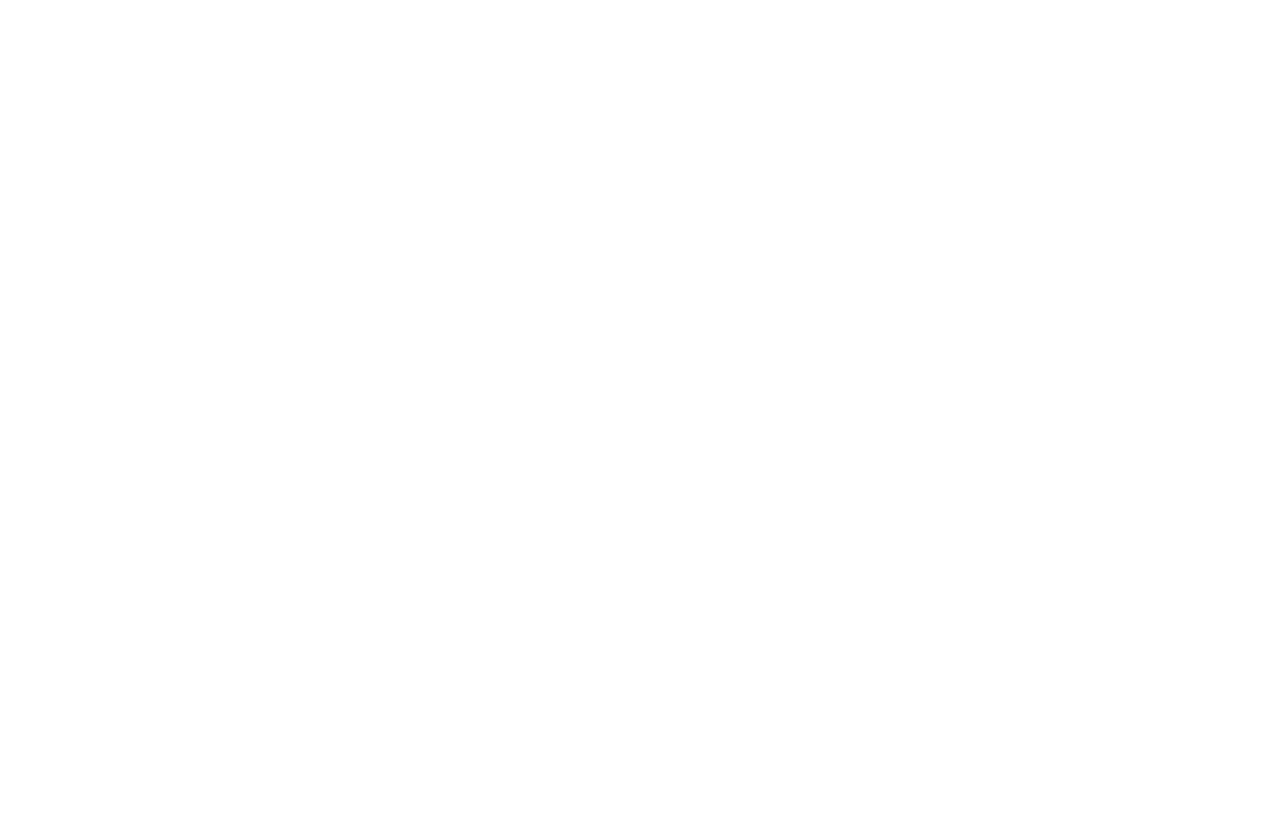
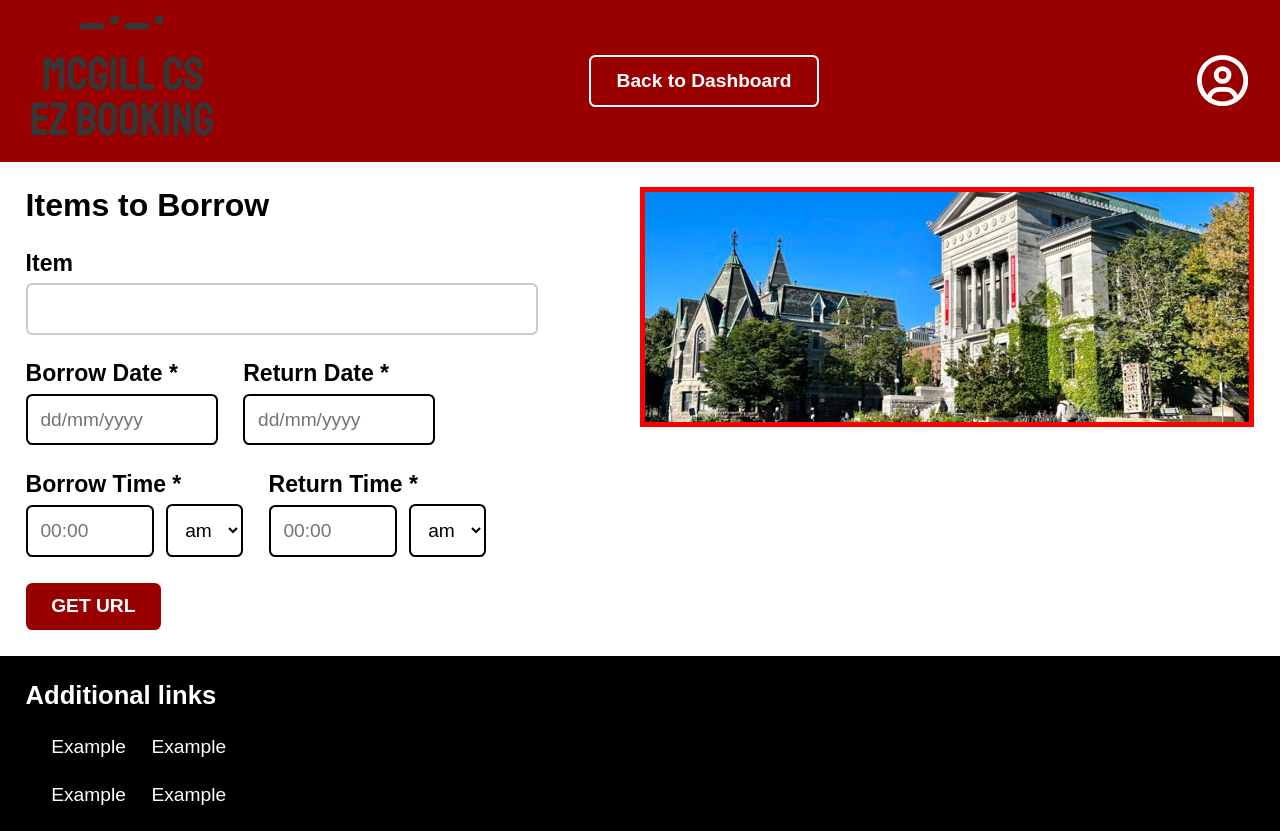
Before and after one commit to jalalk97/comp307-project, a React (Vite) app in the folder frontend/: page /create-borrow-meeting in a window 1280 px wide. Before the commit the page ends 800 px from the top, so only its background shows below. Built offline with nearby package versions, Linux system fonts and the light colour scheme.

Commit message:
Adding CreateBorrowMeeting, and modifs to CreateMeeting

```diff
--- a/frontend/src/App.jsx
+++ b/frontend/src/App.jsx
@@ -9,6 +9,7 @@ import CreateMeeting from "./components/CreateMeeting";
 import AlternateMeeting from "./components/AlternateMeeting";
 import RemoveMeeting from "./components/removeMeeting";
 import Availability from "./features/meeting/Availability";
+import CreateBorrowMeeting from "./components/CreateBorrowMeeting";
 
 function App() {
   //for testing purposes leave as is. Will implement protected routes later
@@ -24,6 +25,8 @@ function App() {
         <Route path="alternate-meeting" element={<AlternateMeeting />} />
         <Route path="availability" element={<Availability />} />
         <Route path="removeMeeting" element={<RemoveMeeting />} />
+        <Route path="create-borrow-meeting" element={<CreateBorrowMeeting />} />
+
       </Route>
     </Routes>
   );
--- /dev/null
+++ b/frontend/src/components/CreateBorrowMeeting.jsx
@@ -0,0 +1,337 @@
+import { useState } from "react";
+import { useNavigate } from "react-router-dom";
+import Logo from "../assests/logo2.png";
+import Home from "../assests/photo.jpg";
+import { FaRegCircleUser } from "react-icons/fa6";
+import { useSelector } from "react-redux";
+import { selectCurrentUser } from "../features/auth/authSlice";
+
+const CreateMeeting = () => {
+  const navigate = useNavigate();
+  const currentUser = useSelector(selectCurrentUser);
+
+  const [formData, setFormData] = useState({
+    startDate: "",
+    endDate: "",
+    startTime: "",
+    endTime: "",
+    multiple_people: false,
+    is_weekly: false,
+  });
+
+  const [generatedURL, setGeneratedURL] = useState("");
+
+  const handleInputChange = (e) => {
+    const { name, value } = e.target;
+    setFormData({ ...formData, [name]: value });
+  };
+
+  const handleSubmit = async () => {
+    const randomURL = `https://items-to-borrow.com/${Math.random()
+      .toString(36)
+      .substr(2, 9)}`;
+    setGeneratedURL(randomURL);
+
+    const meetingData = {
+      dateRange: {
+        startDate: formData.startDate,
+        endDate: formData.endDate,
+      },
+      timeRange: {
+        startTime: formData.startTime,
+        endTime: formData.endTime,
+      },
+      host: currentUser?.id,
+      multiple_people: formData.multiple_people,
+      is_weekly: formData.is_weekly,
+      url: randomURL,
+    };
+
+    try {
+      const response = await fetch("http://localhost:4000/borrow", {
+        method: "POST",
+        headers: {
+          "Content-Type": "application/json",
+        },
+        body: JSON.stringify(meetingData),
+      });
+
+      const data = await response.json();
+      console.log("Borrow request created:", data);
+      setGeneratedURL(data.url); // Update URL from response if needed
+    } catch (error) {
+      console.error("Error creating borrow request:", error);
+    }
+  };
+
+  return (
+    <div style={{ fontFamily: "Arial, sans-serif", fontSize: "1.5vw" }}>
+      <nav style={styles.navbar}>
+        <div style={styles.navLeft}>
+          <img
+            src={Logo}
+            alt="logo"
+            style={{ width: "15vw", height: "auto" }}
+          />
+        </div>
+        <div>
+          <button
+            style={styles.backButton}
+            onClick={() => navigate("/dashboard")}
+          >
+            Back to Dashboard
+          </button>
+        </div>
+        <div style={styles.navRight}>
+          <FaRegCircleUser style={{ color: "#fff", width: "4vw", height: "4vw" }} />
+        </div>
+      </nav>
+
+      <div style={styles.mainContainer}>
+        <div style={styles.leftPanel}>
+          <h1 style={{ marginBottom: "2vw", fontSize: "2.5vw" }}>Items to Borrow</h1>
+
+          <div style={{ marginBottom: "2vw" }}>
+            <h3 style={{ fontSize: "1.8vw", margin: 0 }}>Item</h3>
+            <input
+              name="item"
+              value={formData.item}
+              onChange={handleInputChange}
+              style={styles.input}
+              placeholder=""
+            />
+          </div>
+
+          <div style={styles.dateTimeRow}>
+            <div style={styles.dateTimeField}>
+              <h3 style={{ fontSize: "1.8vw", margin: 0 }}>Borrow Date *</h3>
+              <input
+                name="borrowDate"
+                value={formData.startDate}
+                onChange={handleInputChange}
+                style={styles.smallInput}
+                placeholder="dd/mm/yyyy"
+              />
+            </div>
+            <div style={styles.dateTimeField}>
+              <h3 style={{ fontSize: "1.8vw", margin: 0 }}>Return Date *</h3>
+              <input
+                name="returnDate"
+                value={formData.endDate}
+                onChange={handleInputChange}
+                style={styles.smallInput}
+                placeholder="dd/mm/yyyy"
+              />
+            </div>
+            <div style={styles.dateTimeField}>
+              <h3 style={{ fontSize: "1.8vw", margin: 0 }}>Borrow Time *</h3>
+              <div style={styles.timeContainer}>
+                <input
+                  name="borrowTime"
+                  value={formData.startTime}
+                  onChange={handleInputChange}
+                  style={styles.timeInput}
+                  placeholder="00:00"
+                />
+                <select
+                  name="borrowAmPm"
+                  value={formData.endDate}
+                  onChange={handleInputChange}
+                  style={styles.amPmSelect}
+                >
+                  <option value="am">am</option>
+                  <option value="pm">pm</option>
+                </select>
+              </div>
+            </div>
+            <div style={styles.dateTimeField}>
+              <h3 style={{ fontSize: "1.8vw", margin: 0 }}>Return Time *</h3>
+              <div style={styles.timeContainer}>
+                <input
+                  name="returnTime"
+                  value={formData.returnTime}
+                  onChange={handleInputChange}
+                  style={styles.timeInput}
+                  placeholder="00:00"
+                />
+                <select
+                  name="returnAmPm"
+                  value={formData.returnAmPm}
+                  onChange={handleInputChange}
+                  style={styles.amPmSelect}
+                >
+                  <option value="am">am</option>
+                  <option value="pm">pm</option>
+                </select>
+              </div>
+            </div>
+          </div>
+
+          <button style={styles.getUrlButton} onClick={handleSubmit}>
+            GET URL
+          </button>
+
+          {generatedURL && (
+            <div style={{ marginTop: "2vw" }}>
+              <h3 style={{ fontSize: "2vw", margin: 0 }}>Generated URL:</h3>
+              <p style={{ fontSize: "1.5vw" }}>{generatedURL}</p>
+            </div>
+          )}
+        </div>
+
+        <div style={styles.rightPanel}>
+          <div style={styles.imageContainer}></div>
+        </div>
+      </div>
+
+      <footer style={styles.footer}>
+        <h3 style={{ margin: 0, fontSize: "2vw" }}>Additional links</h3>
+        <div style={styles.footerLinks}>
+          <div style={styles.footerColumn}>
+            <p style={{ fontSize: "1.5vw", margin: 0 }}>Example</p>
+            <p style={{ fontSize: "1.5vw", margin: 0 }}>Example</p>
+          </div>
+          <div style={styles.footerColumn}>
+            <p style={{ fontSize: "1.5vw", margin: 0 }}>Example</p>
+            <p style={{ fontSize: "1.5vw", margin: 0 }}>Example</p>
+          </div>
+        </div>
+      </footer>
+    </div>
+  );
+};
+
+const styles = {
+  navbar: {
+    display: "flex",
+    justifyContent: "space-between",
+    alignItems: "center",
+    padding: "1vw 2vw",
+    backgroundColor: "#990000",
+    flexWrap: "wrap",
+  },
+  navLeft: {
+    display: "flex",
+    alignItems: "center",
+    gap: "2vw",
+  },
+  navRight: {
+    display: "flex",
+    gap: "2vw",
+    padding: "1vw 0.5vw",
+  },
+  backButton: {
+    padding: "1vw 2vw",
+    background: "#990000",
+    border: "0.2vw solid #fff",
+    color: "#fff",
+    cursor: "pointer",
+    fontWeight: "bold",
+    borderRadius: "0.5vw",
+    fontSize: "1.5vw",
+  },
+  mainContainer: {
+    display: "flex",
+    width: "100%",
+    padding: "2vw",
+    justifyContent: "center",
+    alignItems: "flex-start",
+    boxSizing: "border-box",
+  },
+  leftPanel: {
+    width: "50%",
+    paddingRight: "2vw",
+    boxSizing: "border-box",
+  },
+  rightPanel: {
+    width: "50%",
+    display: "flex",
+    justifyContent: "center",
+    alignItems: "flex-start",
+  },
+  imageContainer: {
+    width: "50vw",
+    height: "30vh",
+    border: "0.4vw solid red",
+    backgroundImage: `url(${Home})`,
+    backgroundSize: "cover",
+    backgroundPosition: "center",
+  },
+  input: {
+    display: "block",
+    width: "40vw",
+    padding: "1vw",
+    marginTop: "0.5vw",
+    border: "0.2vw solid #ccc",
+    borderRadius: "0.5vw",
+    fontSize: "1.5vw",
+  },
+  dateTimeRow: {
+    display: "flex",
+    flexWrap: "wrap",
+    gap: "2vw",
+    marginBottom: "2vw",
+  },
+  dateTimeField: {
+    display: "flex",
+    flexDirection: "column",
+  },
+  smallInput: {
+    display: "block",
+    width: "15vw",
+    padding: "1vw",
+    marginTop: "0.5vw",
+    border: "0.2vw solid #000",
+    borderRadius: "0.5vw",
+    fontSize: "1.5vw",
+  },
+  timeContainer: {
+    display: "flex",
+    gap: "1vw",
+    marginTop: "0.5vw",
+    alignItems: "center",
+  },
+  timeInput: {
+    width: "10vw",
+    padding: "1vw",
+    border: "0.2vw solid #000",
+    borderRadius: "0.5vw",
+    fontSize: "1.5vw",
+  },
+  amPmSelect: {
+    padding: "1vw",
+    border: "0.2vw solid #000",
+    borderRadius: "0.5vw",
+    background: "#fff",
+    cursor: "pointer",
+    fontSize: "1.5vw",
+  },
+  getUrlButton: {
+    padding: "1vw 2vw",
+    background: "#990000",
+    color: "#fff",
+    border: "none",
+    cursor: "pointer",
+    fontWeight: "bold",
+    borderRadius: "0.5vw",
+    fontSize: "1.5vw",
+  },
+  footer: {
+    background: "#000",
+    color: "#fff",
+    padding: "2vw",
+  },
+  footerLinks: {
+    display: "flex",
+    paddingTop: "2vw",
+    paddingLeft: "2vw",
+    gap: "2vw",
+  },
+  footerColumn: {
+    display: "flex",
+    flexDirection: "column",
+    gap: "2vw",
+  },
+};
+
+export default CreateMeeting;
--- a/frontend/src/components/CreateMeeting.jsx
+++ b/frontend/src/components/CreateMeeting.jsx
@@ -6,7 +6,7 @@ import { FaRegCircleUser } from "react-icons/fa6";
 import { useSelector } from "react-redux";
 import { selectCurrentUser } from "../features/auth/authSlice";
 
-const CreateMeeting = () => {
+const CreateBorrowMeeting = () => {
   const navigate = useNavigate();
 
   const currentUser = useSelector(selectCurrentUser);
@@ -307,4 +307,4 @@ const styles = {
   },
 };
 
-export default CreateMeeting;
+export default CreateBorrowMeeting;
```
